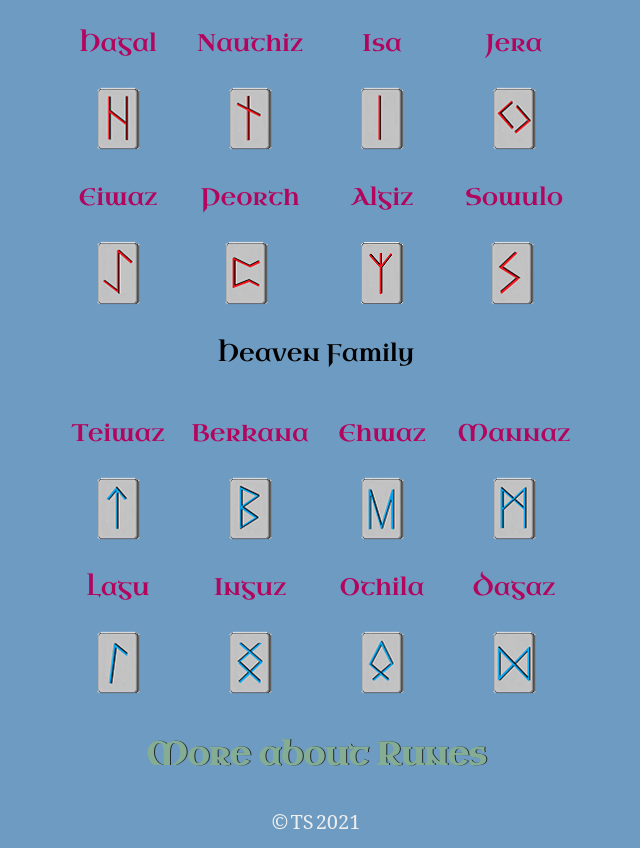
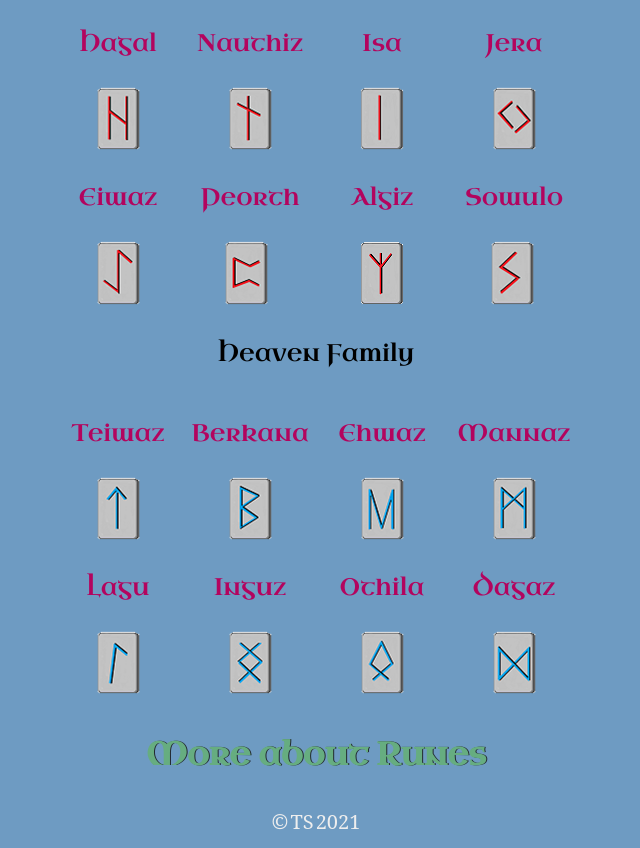
Before and after one commit to stivitu/runes4me, a plain HTML site: page index.html in a window 1280 px wide. Shown: the part 1687-2535 px from the top of the page, without its empty margins (324-964 px from the left). Drawn offline with Linux system fonts and the light colour scheme; a web font is replaced by a local one.

Commit message:
Update styles.css

```diff
--- a/styles.css
+++ b/styles.css
@@ -49,7 +49,7 @@ h3 {text-align: center;
 .meaning {
 text-align: justify;}
 .mr {
-  color:#84ad93;
+  color:#66ad80;
   text-decoration: inherit;}
 
 
```
